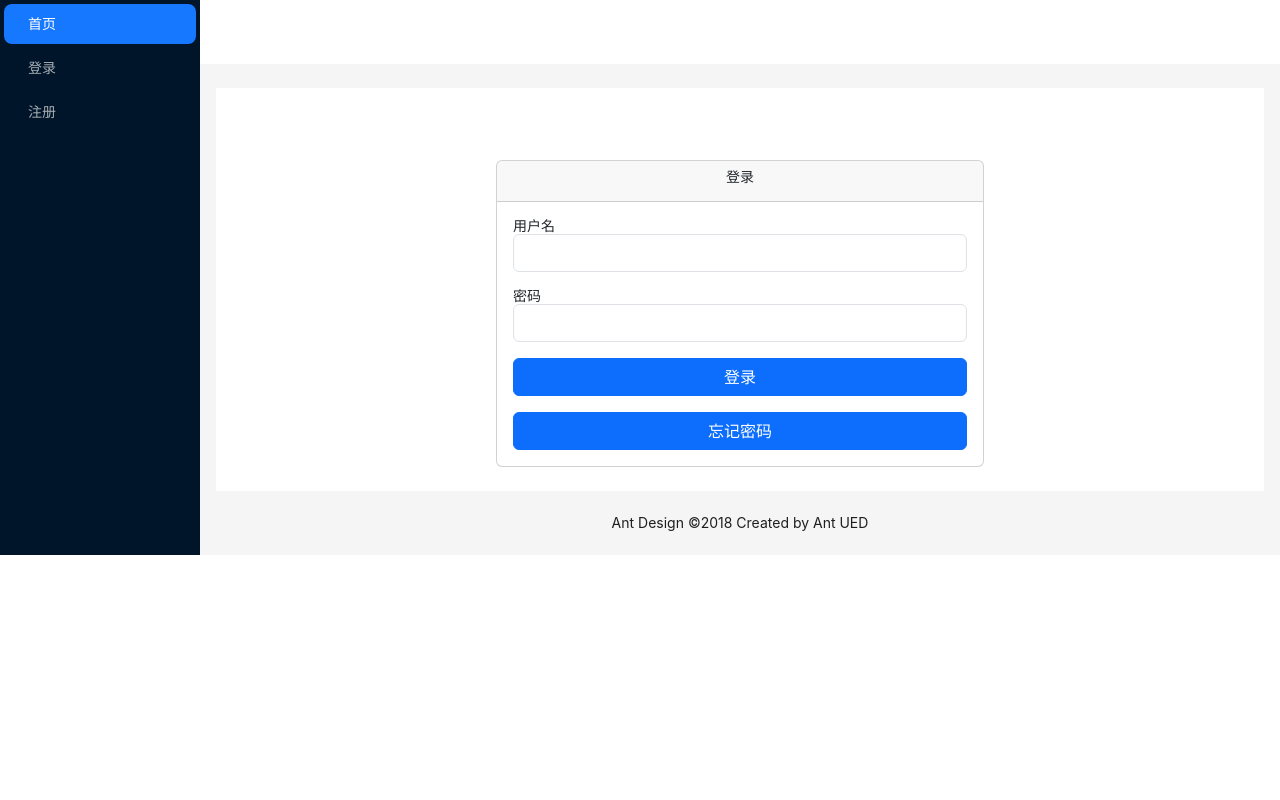
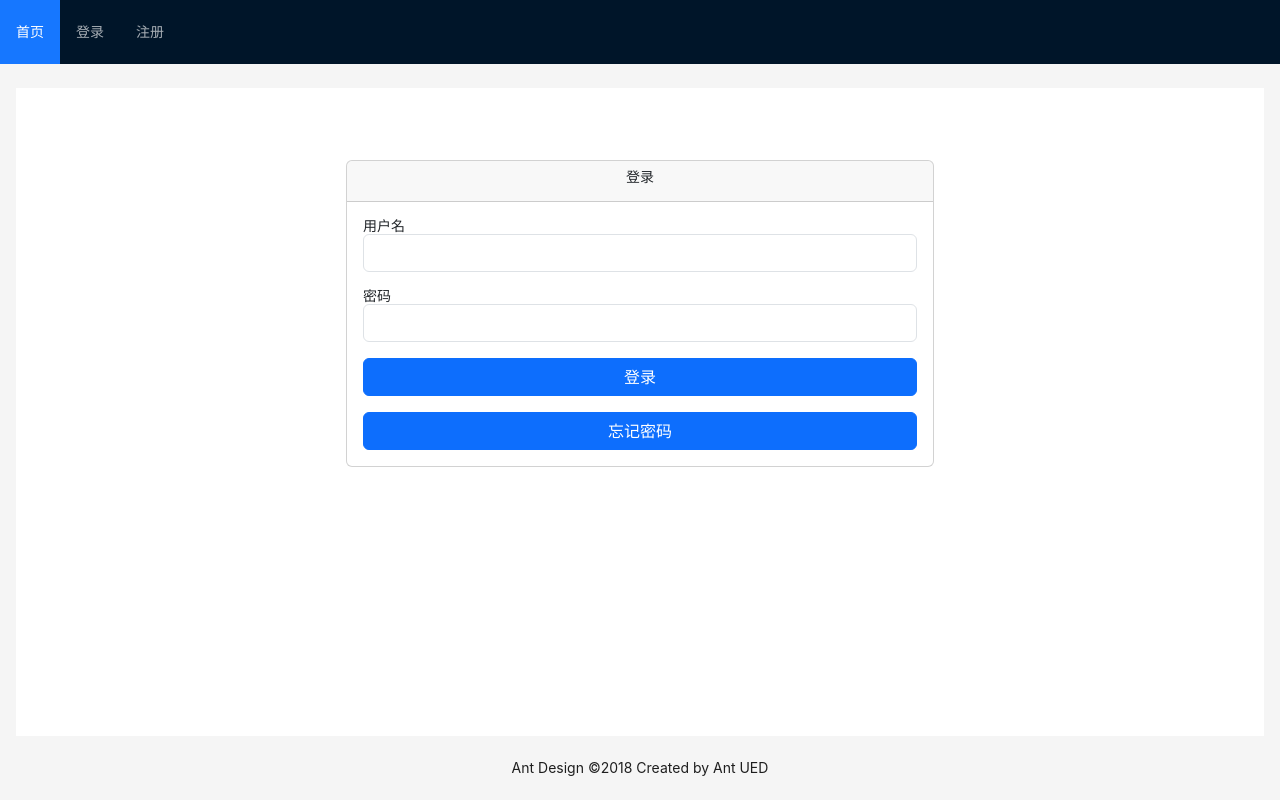
Before and after one commit to SYSUMSC/aigame, a Vue app in the folder frontend/: page /user/login in a window 1280 px wide. Built offline with nearby package versions, Linux system fonts and the light colour scheme.

Commit message:
修复antd显示不占满屏幕竖向区域的问题，将导航栏改为顶部横向的样式

```diff
--- a/frontend/components.d.ts
+++ b/frontend/components.d.ts
@@ -7,8 +7,6 @@ export {}
 /* prettier-ignore */
 declare module 'vue' {
   export interface GlobalComponents {
-    ABreadcrumb: typeof import('ant-design-vue/es')['Breadcrumb']
-    ABreadcrumbItem: typeof import('ant-design-vue/es')['BreadcrumbItem']
     ALayout: typeof import('ant-design-vue/es')['Layout']
     ALayoutContent: typeof import('ant-design-vue/es')['LayoutContent']
     ALayoutFooter: typeof import('ant-design-vue/es')['LayoutFooter']
--- a/frontend/src/App.vue
+++ b/frontend/src/App.vue
@@ -1,17 +1,18 @@
 <template>
-  <a-layout>
-    <a-layout-sider
+  <a-layout class="h-screen">
+    <!-- <a-layout-sider
       breakpoint="lg"
       collapsed-width="0"
       @collapse="onCollapse"
       @breakpoint="onBreakpoint"
     >
-    <NavBar />
-    </a-layout-sider>
+  </a-layout-sider> -->
     <a-layout>
-      <a-layout-header :style="{ background: '#fff', padding: 0 }" />
-      <a-layout-content :style="{ margin: '24px 16px 0' }">
-        <div :style="{ padding: '24px', background: '#fff', minHeight: '360px' }">  <RouterView /></div>
+      <a-layout-header :style="{ background: '#fff', padding: 0 }" >
+        <NavBar />
+      </a-layout-header>
+      <a-layout-content class="h-screen overflow-y-auto" :style="{ margin: '24px 16px 0' }">
+        <div :style="{ padding: '24px', background: '#fff', height: '100%' }">  <RouterView /></div>
       </a-layout-content>
       <a-layout-footer style="text-align: center">
         Ant Design ©2018 Created by Ant UED
--- a/frontend/src/components/NavBar.vue
+++ b/frontend/src/components/NavBar.vue
@@ -28,7 +28,7 @@ const logout = () => {
 </script>
 
 <template>
-    <a-menu v-model:selectedKeys="selectedKeys" theme="dark" mode="inline">
+    <a-menu v-model:selectedKeys="selectedKeys" theme="dark" mode="horizontal">
       <a-menu-item key="/">
         首页
       </a-menu-item>
```
Also changed, not shown: 2 other files (tests, documents, lock files or other folders).
